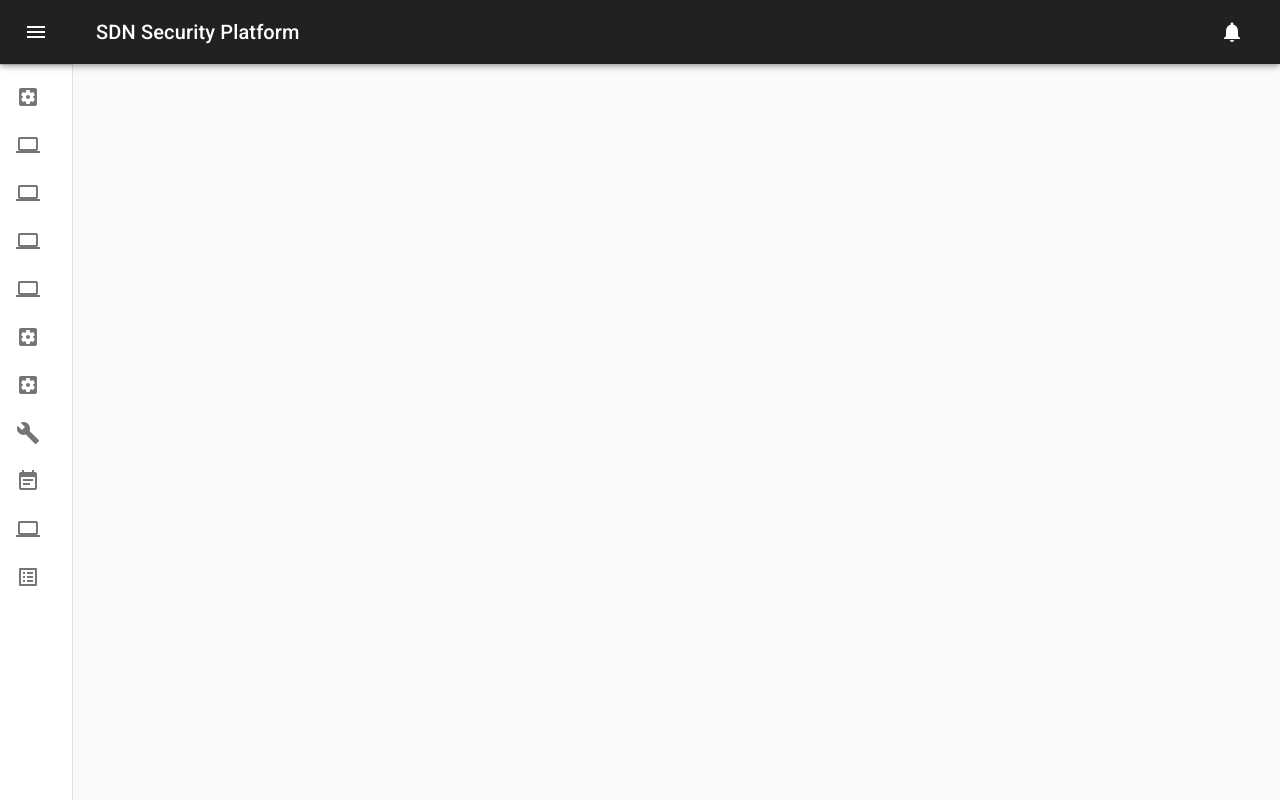
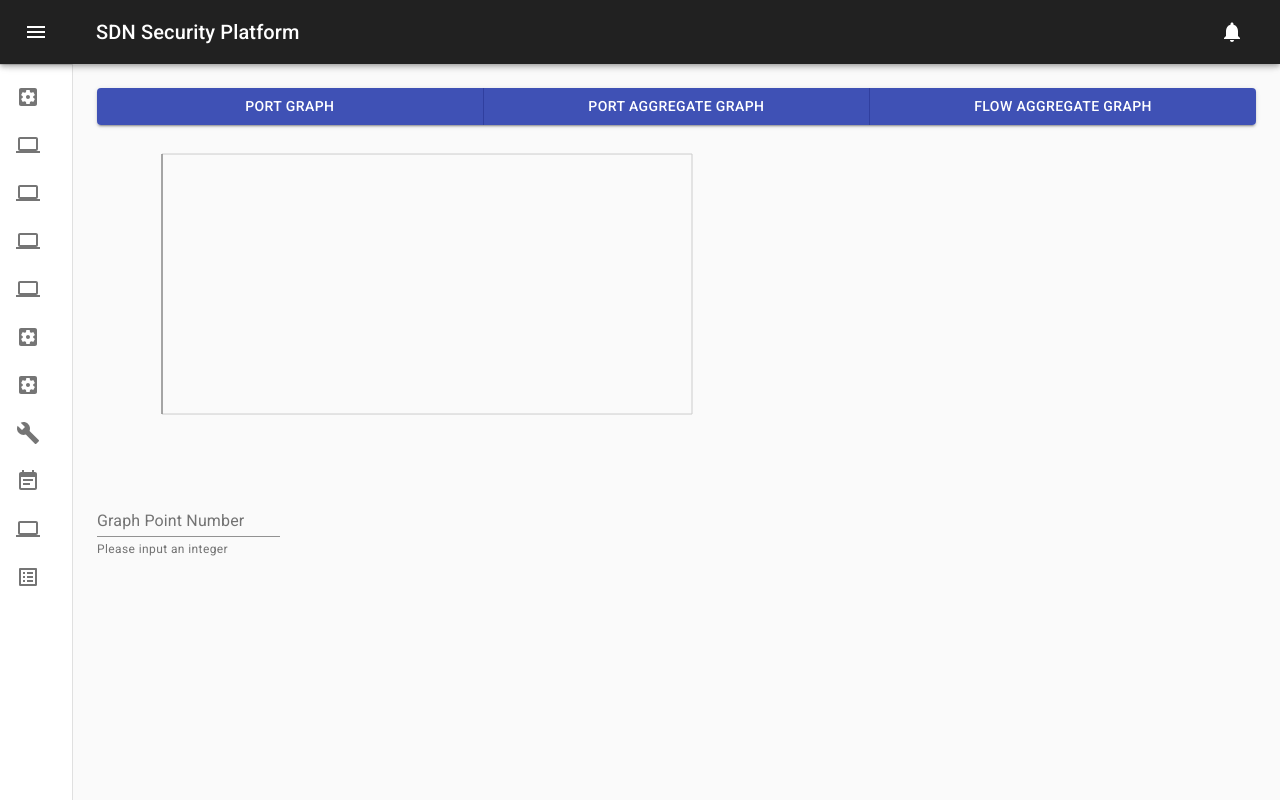
Before and after one commit to chrissayon/sdn_security_platform_frontend, a React (Create React App) app: page /live-monitoring in a window 1280 px wide. Built offline with nearby package versions, Linux system fonts and the light colour scheme.

Commit message:
Flow Aggregate graph can go post request

```diff
--- /dev/null
+++ b/src/Containers/MainBody/LiveMonitoring/LiveMonitoring.js
@@ -0,0 +1,78 @@
+import React from 'react';
+import { makeStyles } from '@material-ui/core/styles';
+import InputLabel from '@material-ui/core/InputLabel';
+import MenuItem from '@material-ui/core/MenuItem';
+import FormHelperText from '@material-ui/core/FormHelperText';
+import FormControl from '@material-ui/core/FormControl';
+import Select from '@material-ui/core/Select';
+import Button from '@material-ui/core/Button';
+import ButtonGroup from '@material-ui/core/ButtonGroup';
+import TextField from '@material-ui/core/TextField';
+
+import FlowAggregateGraph from '../../../Components/Graph/FlowAggregateGraph'
+
+import axios from 'axios'
+
+import 'date-fns';
+import Grid from '@material-ui/core/Grid';
+import DateFnsUtils from '@date-io/date-fns';
+import {
+  MuiPickersUtilsProvider,
+  KeyboardDatePicker,
+} from '@material-ui/pickers';
+import moment from 'moment'
+
+import Table from '@material-ui/core/Table';
+import TableBody from '@material-ui/core/TableBody';
+import TableCell from '@material-ui/core/TableCell';
+import TableHead from '@material-ui/core/TableHead';
+import TableRow from '@material-ui/core/TableRow';
+
+const useStyles = makeStyles(theme => ({
+  root: {
+    display: 'flex',
+    flexWrap: 'wrap',
+  },
+  formControl: {
+    marginRight: 50,
+  },
+  selectEmpty: {
+    marginTop: theme.spacing(2),
+  },
+}));
+
+export default function LiveMonitoring() {
+    const classes = useStyles();
+
+    const [graphPoint, setGraphPoint] = React.useState(null);
+
+    return (
+        <Grid container spacing={3}>
+            <Grid item xs={12}>
+                <ButtonGroup
+                    fullWidth
+                    variant="contained"
+                    color="primary"
+                    aria-label="full-width contained primary button group"
+                >
+                    <Button>Port Graph</Button>
+                    <Button>Port Aggregate Graph</Button>
+                    <Button>Flow Aggregate Graph</Button>
+                </ButtonGroup>
+            </Grid>
+            <Grid item xs={12}>
+                <FlowAggregateGraph apple={1}/>
+            </Grid>
+            <Grid item xs={12}>
+                <TextField
+                    id="standard-number"
+                    label="Graph Point Number"
+                    helperText="Please input an integer"
+                    margin="normal"
+                    type="number"
+                />
+            </Grid>
+
+        </Grid>
+    );
+}
--- a/src/Containers/MainBody/MainBody.js
+++ b/src/Containers/MainBody/MainBody.js
@@ -42,6 +42,7 @@ import sdnGraph from '../../Components/Graph/Graph';
 import MLConfiguration from '../MainBody/MLConfiguration/MLConfiguration'
 import NotificationSetting from '../MainBody/NotificationSettings/NotificationSettings'
 import ViewLogs from '../MainBody/ViewLogs/ViewLogs'
+import LiveMonitoring from '../MainBody/LiveMonitoring/LiveMonitoring'
 
 const drawerWidth = 240;
 
@@ -181,7 +182,7 @@ const MainBody = (props) => {
   const handlerLink = (index) => {
     const urlLink = buttonList[index].route;
     // console.log(urlLink);
-    console.log(props)
+    // console.log(props)
     props.history.push(urlLink);
   }
 
@@ -271,6 +272,7 @@ const MainBody = (props) => {
               <Route path={'/ml-configuration'} component={MLConfiguration} />
               <Route path={'/notification-settings'} component={NotificationSetting} />
               <Route path={'/view-logs'} component={ViewLogs} />
+              <Route path={'/live-monitoring'} component={LiveMonitoring} />
               <Route exact path={'/'} component={null}/>
           </Switch>
 
--- a/src/Containers/MainBody/ViewLogs/ViewLogs.js
+++ b/src/Containers/MainBody/ViewLogs/ViewLogs.js
@@ -38,7 +38,7 @@ const useStyles = makeStyles(theme => ({
   },
 }));
 
-export default function SimpleSelect() {
+export default function ViewLogs() {
     const classes = useStyles();
 
     //State for dropdown selection of stats
```
Also changed, not shown: src/Components/Graph/FlowAggregateGraph_old.js (added, +95 -0 lines), src/Components/Graph/LiveGraph.js (added, +17 -0 lines).
